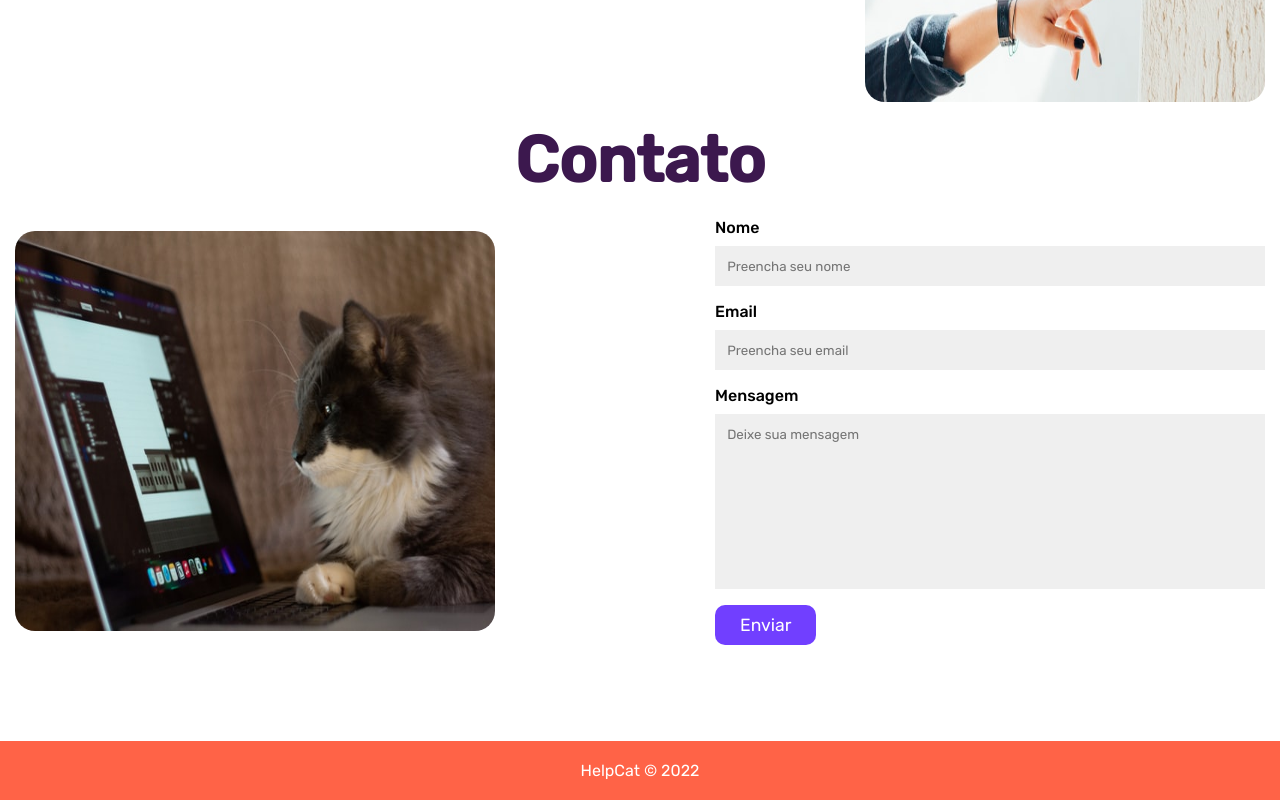
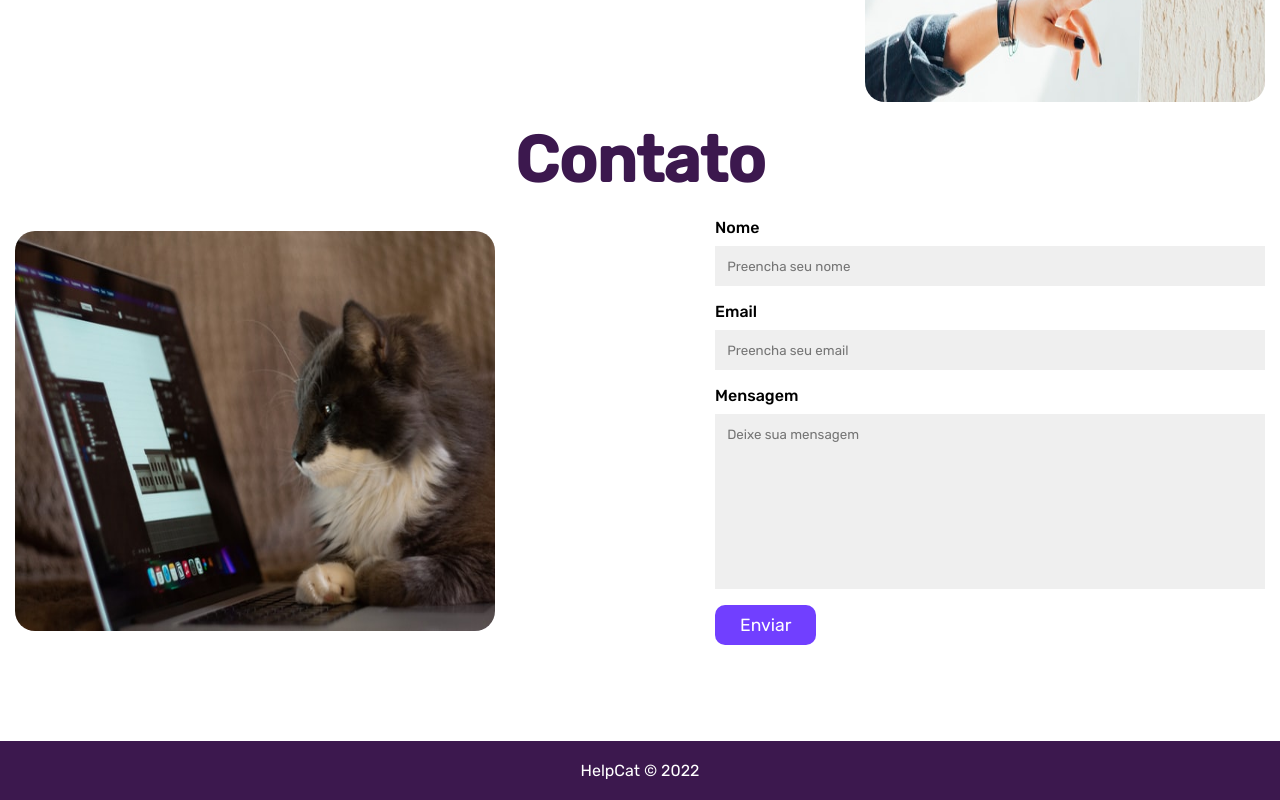
Before and after one commit to tharsila/beacademy-devstart-projeto-individual-backend, a Next.js app in the folder frontend/: page / in a window 1280 px wide. Shown: the part 1072-1872 px from the top of the page. Built offline with nearby package versions, Linux system fonts and the light colour scheme.

Commit message:
style: change colors and margins

```diff
--- a/frontend/components/title/Title.module.scss
+++ b/frontend/components/title/Title.module.scss
@@ -3,7 +3,7 @@
 }
 
 .title {
-  color: red;
+  color: #713FFF;
   font-size: 20px;
   text-align: center;
 }
@@ -13,5 +13,5 @@
   font-size: 18px;
   text-align: center;
   font-weight: 400;
-  margin-bottom: 2rem;
+  margin: 1rem 0;
 }
--- a/frontend/styles/Footer.module.scss
+++ b/frontend/styles/Footer.module.scss
@@ -1,5 +1,5 @@
 .footer {
-  background: tomato;
+  background: #3c184e;
   color: #fff;
   padding: 20px;
   display: flex;
```
